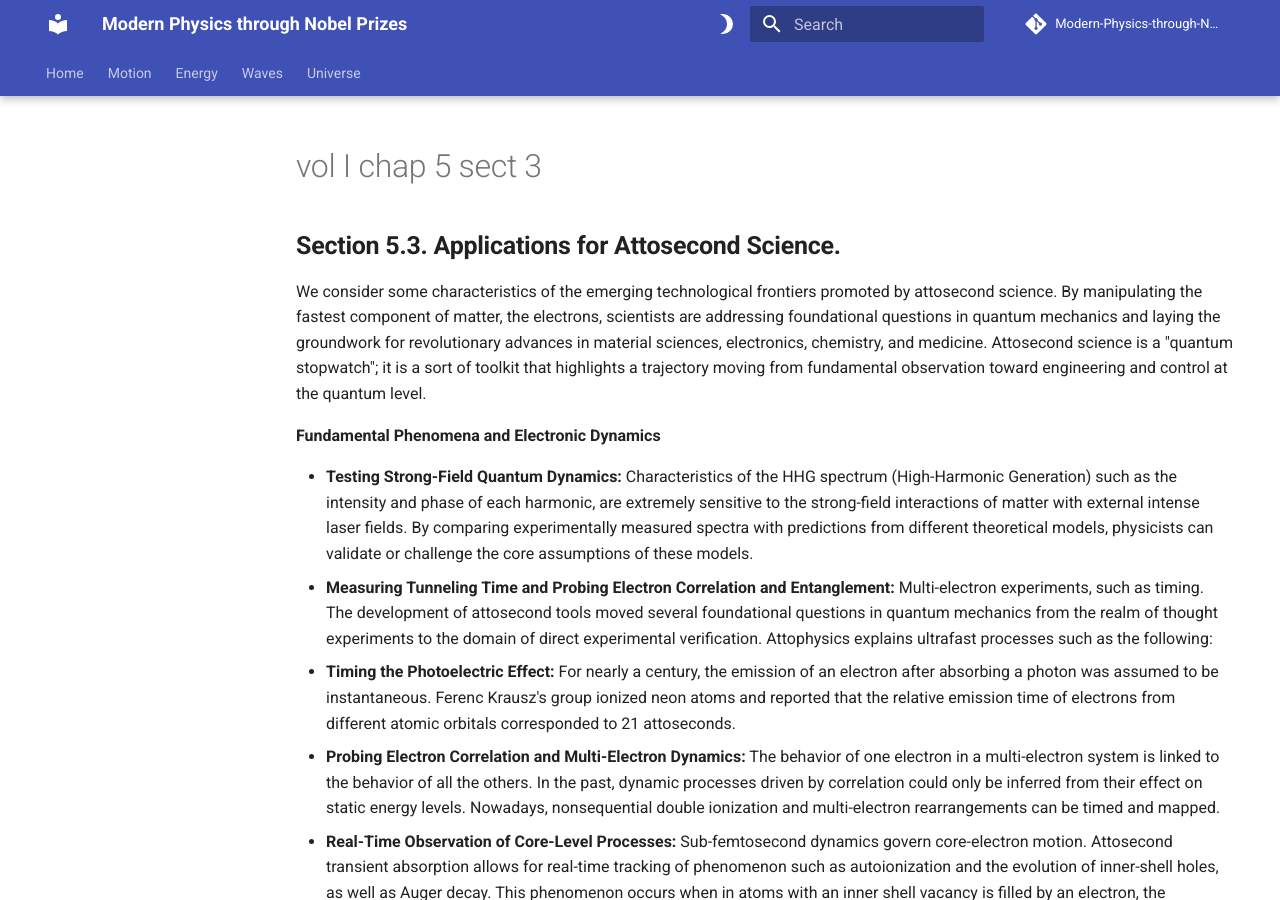
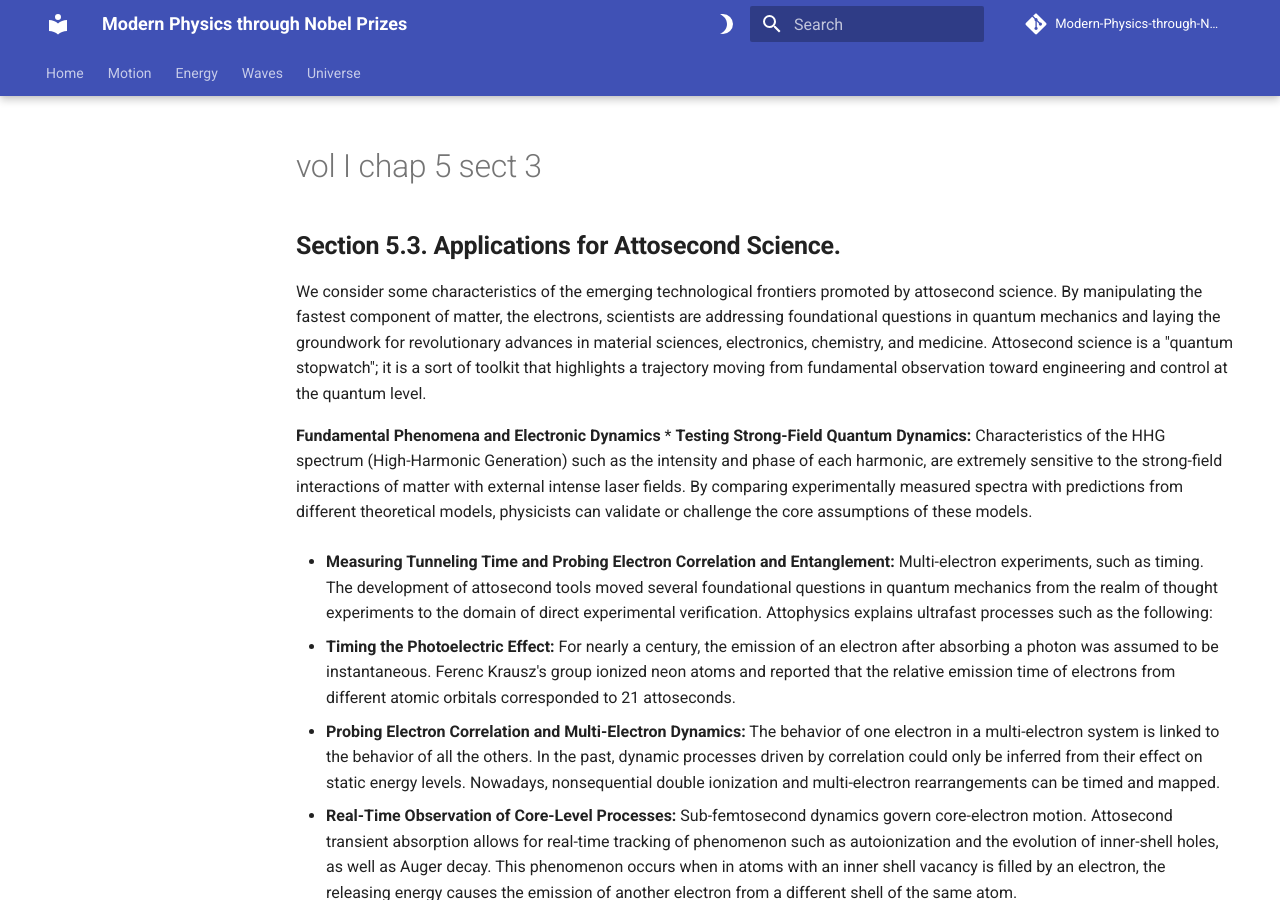
Before and after one commit to modphysnobel/modphysnobel.github.io, an MkDocs documentation site: the page built from docs/vol-I/vol-I-chap-5-sect-3.md, in a window 1280 px wide and 900 px high. Built offline with MkDocs 1.6.1 and Material for MkDocs 9.7.7, drawn with Linux system fonts in a browser that asks for light colours; some web fonts are replaced; comment, search, counter and statistics services are not loaded.

Commit message:
Update vol-I-chap-5-sect-3.md

```diff
--- a/docs/vol-I/vol-I-chap-5-sect-3.md
+++ b/docs/vol-I/vol-I-chap-5-sect-3.md
@@ -3,32 +3,16 @@
 We consider some characteristics of the emerging technological frontiers promoted by attosecond science. By manipulating the fastest component of matter, the electrons, scientists are addressing foundational questions in quantum mechanics and laying the groundwork for revolutionary advances in material sciences, electronics, chemistry, and medicine. Attosecond science is a "quantum stopwatch"; it is a sort of toolkit that highlights a trajectory moving from fundamental observation toward engineering and control at the quantum level.
 
  **Fundamental Phenomena and Electronic Dynamics**
+* **Testing Strong-Field Quantum Dynamics:** Characteristics of the HHG spectrum (High-Harmonic Generation) such as the intensity and phase of each harmonic, are extremely sensitive to the strong-field interactions of matter with external intense laser fields. By comparing experimentally measured spectra with predictions from different theoretical models, physicists can validate or challenge the core assumptions of these models.
 
-  <body>
+* **Measuring Tunneling Time and Probing Electron Correlation and Entanglement:** Multi-electron experiments, such as timing. The development of attosecond tools moved several foundational questions in quantum mechanics from the realm of thought experiments to the domain of direct experimental verification. Attophysics explains ultrafast processes such as the following:
 
-    <ul>
-        <li>
-            <strong>Testing Strong-Field Quantum Dynamics:</strong> Characteristics of the HHG spectrum (High-Harmonic Generation) such as the intensity and phase of each harmonic, are extremely sensitive to the strong-field interactions of matter with external intense laser fields. By comparing experimentally measured spectra with predictions from different theoretical models, physicists can validate or challenge the core assumptions of these models.
-        </li>
+* **Timing the Photoelectric Effect:** For nearly a century, the emission of an electron after absorbing a photon was assumed to be instantaneous. Ferenc Krausz's group ionized neon atoms and reported that the relative emission time of electrons from different atomic orbitals corresponded to 21 attoseconds.
 
-        <li>
-            <strong>Measuring Tunneling Time and Probing Electron Correlation and Entanglement:</strong> Multi-electron experiments, such as timing. The development of attosecond tools moved several foundational questions in quantum mechanics from the realm of thought experiments to the domain of direct experimental verification. Attophysics explains ultrafast processes such as the following:
-        </li>
+* **Probing Electron Correlation and Multi-Electron Dynamics:** The behavior of one electron in a multi-electron system is linked to the behavior of all the others. In the past, dynamic processes driven by correlation could only be inferred from their effect on static energy levels. Nowadays, nonsequential double ionization and multi-electron rearrangements can be timed and mapped.
 
-        <li>
-            <strong>Timing the Photoelectric Effect:</strong> For nearly a century, the emission of an electron after absorbing a photon was assumed to be instantaneous. Ferenc Krausz's group ionized neon atoms and reported that the relative emission time of electrons from different atomic orbitals corresponded to 21 attoseconds.
-        </li>
+* **Real-Time Observation of Core-Level Processes:** Sub-femtosecond dynamics govern core-electron motion. Attosecond transient absorption allows for real-time tracking of phenomenon such as autoionization and the evolution of inner-shell holes, as well as Auger decay. This phenomenon occurs when in atoms with an inner shell vacancy is filled by an electron, the releasing energy causes the emission of another electron from a different shell of the same atom.
 
-        <li>
-            <strong>Probing Electron Correlation and Multi-Electron Dynamics:</strong> The behavior of one electron in a multi-electron system is linked to the behavior of all the others. In the past, dynamic processes driven by correlation could only be inferred from their effect on static energy levels. Nowadays, nonsequential double ionization and multi-electron rearrangements can be timed and mapped.
-        </li>
-
-        <li>
-            <strong>Real-Time Observation of Core-Level Processes:</strong> Sub-femtosecond dynamics govern core-electron motion. Attosecond transient absorption allows for real-time tracking of phenomenon such as autoionization and the evolution of inner-shell holes, as well as Auger decay. This phenomenon occurs when in atoms with an inner shell vacancy is filled by an electron, the releasing energy causes the emission of another electron from a different shell of the same atom.
-        </li>
-    </ul>
-
-</body>
  **Materials Science and Electronics**
 
 By tracking electron movement with attosecond precision, researchers can directly observe the processes that govern the properties of solids, liquids, and novel materials. Such extreme time resolution distinguishes purely electronic processes from slower lattice vibrations and, therefore, provides accurate descriptions of next phenomenon.
```
